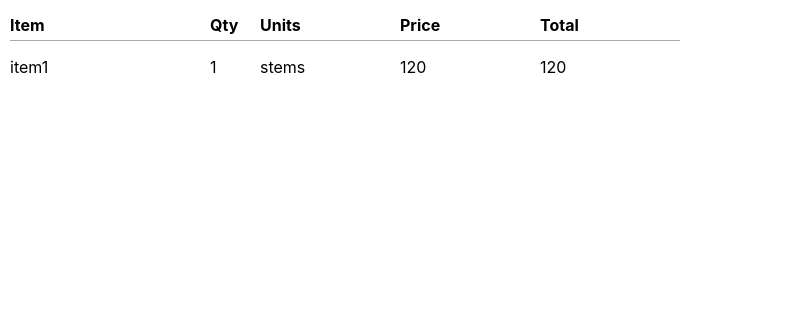
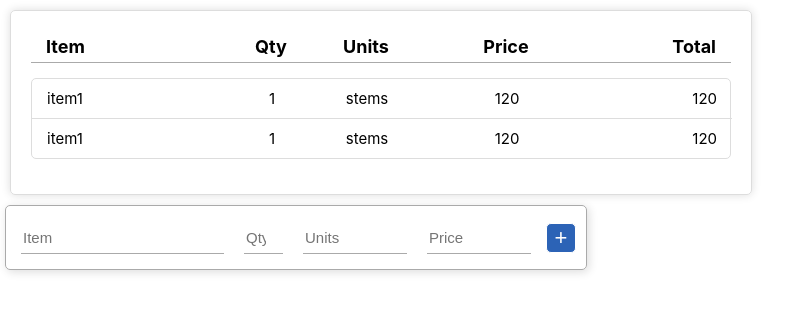
Before and after one commit to liam-tiernan/shopping-list, a React (Create React App) app: page / in a window 1280 px wide. Shown: the top 312 px of the page, without its empty margins (0-812 px from the left). Built offline with nearby package versions, Linux system fonts and the light colour scheme.

Commit message:
First Working Version of List

```diff
--- a/src/components/item.jsx
+++ b/src/components/item.jsx
@@ -12,11 +12,11 @@ class Item extends React.Component {
 
         return (
             <li className="list-item">
-                <div className="sub-item">{item}</div>
-                <div className="sub-item">{qty}</div>
-                <div className="sub-item">{units}</div>
-                <div className="sub-item">{price}</div>
-                <div className="sub-item">{total}</div>
+                <div className="sub-item sub-item--item">{item}</div>
+                <div className="sub-item sub-item--qty">{qty}</div>
+                <div className="sub-item sub-item--units">{units}</div>
+                <div className="sub-item sub-item--price">{price}</div>
+                <div className="sub-item sub-item--total">{total}</div>
             </li>
         )
     }
--- a/src/components/list-header.jsx
+++ b/src/components/list-header.jsx
@@ -11,11 +11,11 @@ class ListHeader extends React.Component {
 
         return (
             <div className="list-header">
-                <div className="header-item item-section">Item</div>
-                <div className="header-item qty-section">Qty</div>
-                <div className="header-item units-section">Units</div>
-                <div className="header-item price-section">Price</div>
-                <div className="header-item total-section">Total</div>
+                <div className="header-item header-item--item">Item</div>
+                <div className="header-item header-item--qty">Qty</div>
+                <div className="header-item header-item--units">Units</div>
+                <div className="header-item header-item--price">Price</div>
+                <div className="header-item header-item--total">Total</div>
             </div>
         )
     }
--- a/src/css/app.css
+++ b/src/css/app.css
@@ -0,0 +1,3 @@
+.body {
+    margin: 0;
+}
--- a/src/css/item-list.css
+++ b/src/css/item-list.css
@@ -1,13 +1,42 @@
 .list-container {
     margin: 10px;
+    width: 700px;
+    padding: 20px;
+
+    border: 1px solid #ddd;
+    border-radius: 5px;
+
+    box-shadow: 0px 0px 10px #ddd;
 }
 
 .list-body {
     display: grid;
-    padding: 0;
+    padding: 0px;
+
+    border: 1px solid #ddd;
+    border-radius: 5px;
+
+    font-size: 15px;
 }
 
 .list-item {
     display: grid;
     grid-template-columns: 200px 50px repeat(3, 140px);
+
+    padding: 10px 15px;
+    margin-right: 1px;
+    border-bottom: 1px solid #ddd;
+
 }
+
+.list-item:last-child {
+    border-bottom: none;
+}
+
+.sub-item--qty, .sub-item--units, .sub-item--price {
+    text-align: center;
+}
+
+.sub-item--total {
+    text-align: end;
+}
--- a/src/css/list-header.css
+++ b/src/css/list-header.css
@@ -2,9 +2,20 @@
     display: grid;
     grid-template-columns: 200px 50px repeat(3, 140px);
 
-    padding: 5px 0px;
+    padding: 5px 15px;
     border-bottom: .5px solid #aaa;
     width: fit-content;
 
     font-weight: bold;
+    font-size: 18px;
 }
+
+.header-item--qty,
+.header-item--units,
+.header-item--price {
+    text-align: center;
+}
+
+.header-item--total {
+    text-align: end;
+}
--- a/src/pages/create.jsx
+++ b/src/pages/create.jsx
@@ -11,7 +11,15 @@ class CreateView extends React.Component {
                 units: "stems",
                 price: 120,
                 total: 120
-            }]}
+            },
+            {
+                item:"item1",
+                qty: 1,
+                units: "stems",
+                price: 120,
+                total: 120
+            }
+        ]}
         this.addItem = this.addItem.bind(this);
     };
 
@@ -26,7 +34,7 @@ class CreateView extends React.Component {
         return (
             <div>
                 <ItemList items={this.state.items}/>
-                {/* <InputLine addItem={this.addItem}/> */}
+                <InputLine addItem={this.addItem}/>
             </div>
         )
     }
```
